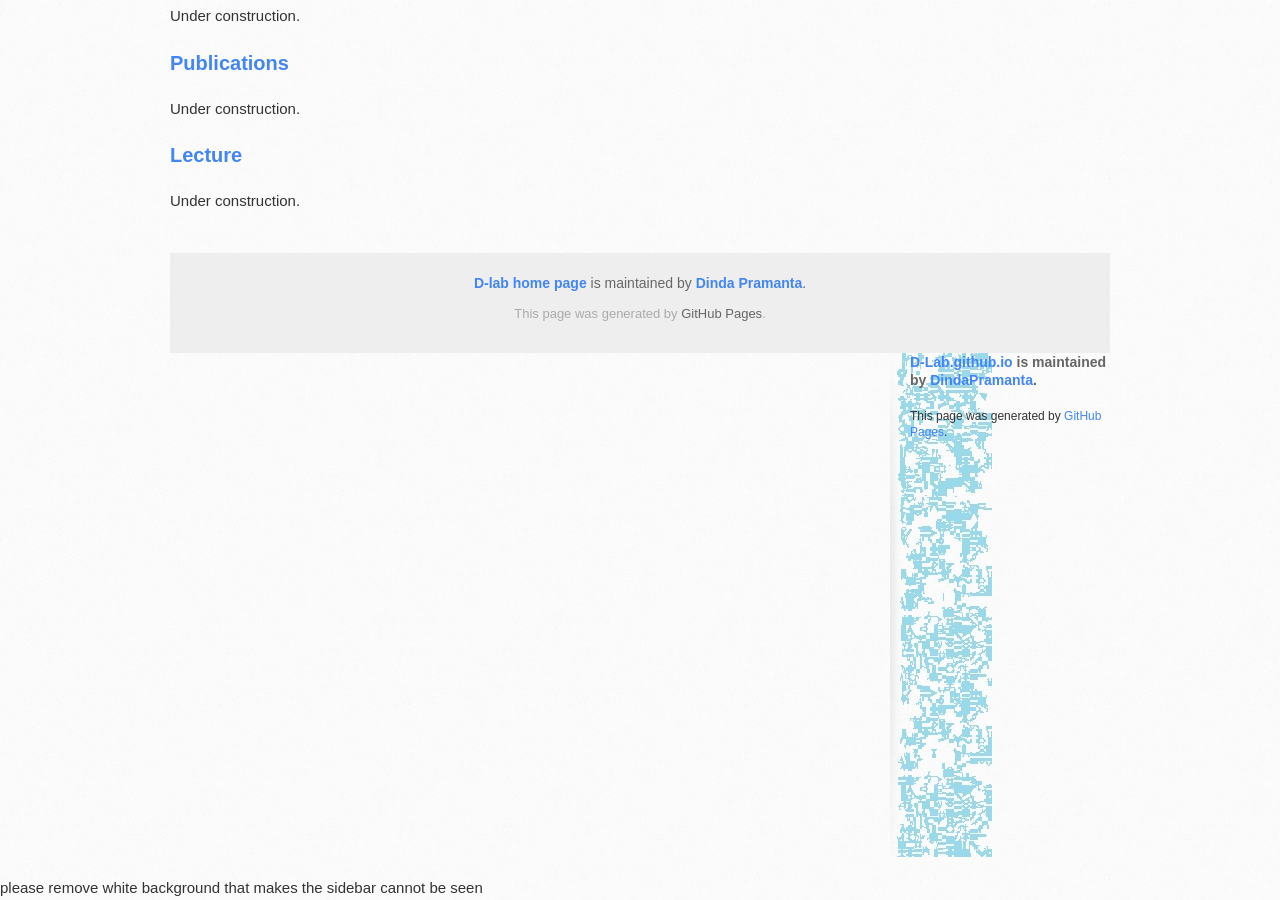
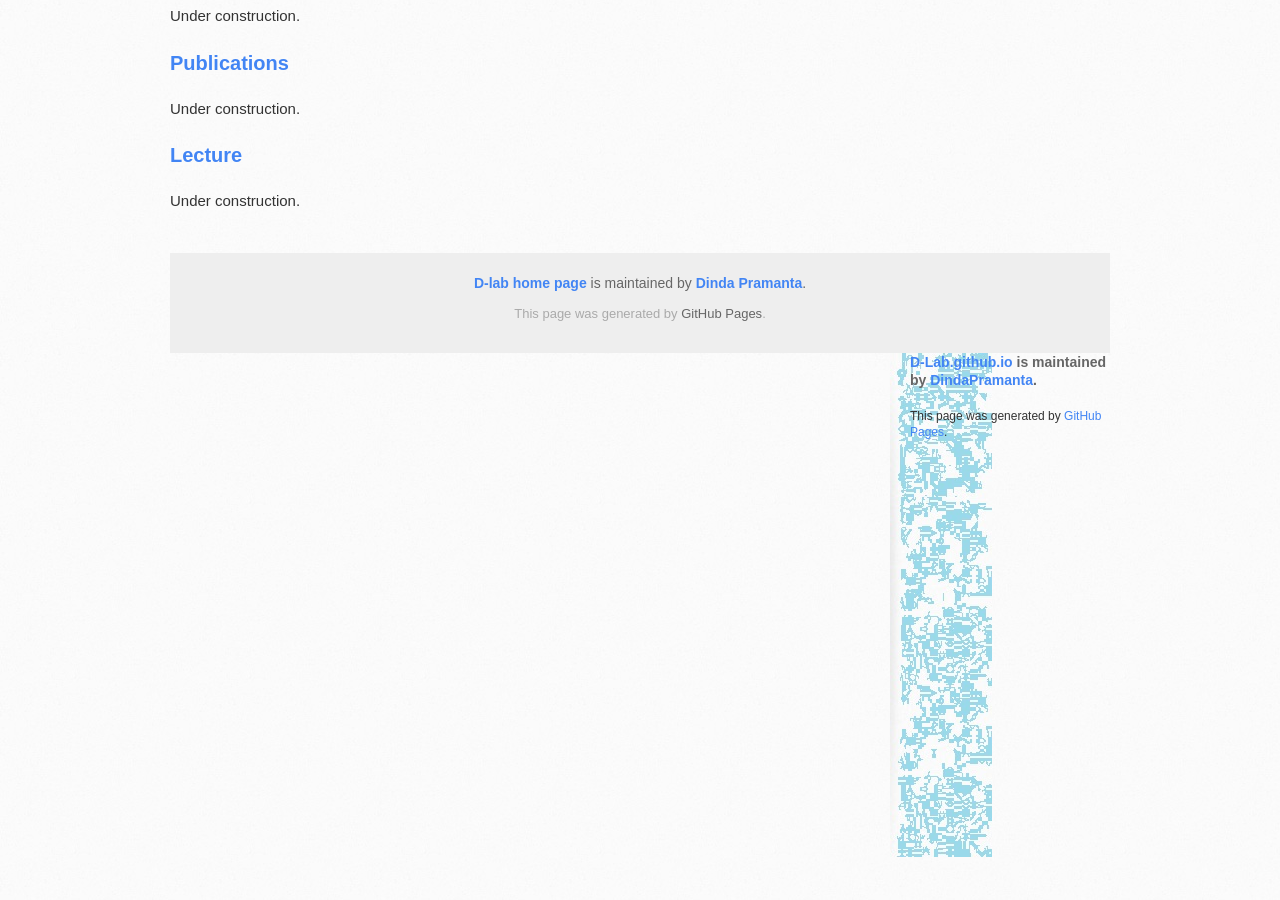
Before and after one commit to DindaPramanta/D-Lab.github.io, a Jekyll site: the page built from index.md, in a window 1280 px wide and 900 px high, scrolled down 1548 px. Built offline with Jekyll 4.4.1, drawn with Linux system fonts in a browser that asks for light colours; the repository's description, which GitHub fills in, is left out.

Commit message:
Update default.html

```diff
--- a/_layouts/default.html
+++ b/_layouts/default.html
@@ -205,5 +205,3 @@
 
   </body>
 </html>
-
-please remove white background that makes the sidebar cannot be seen
```
